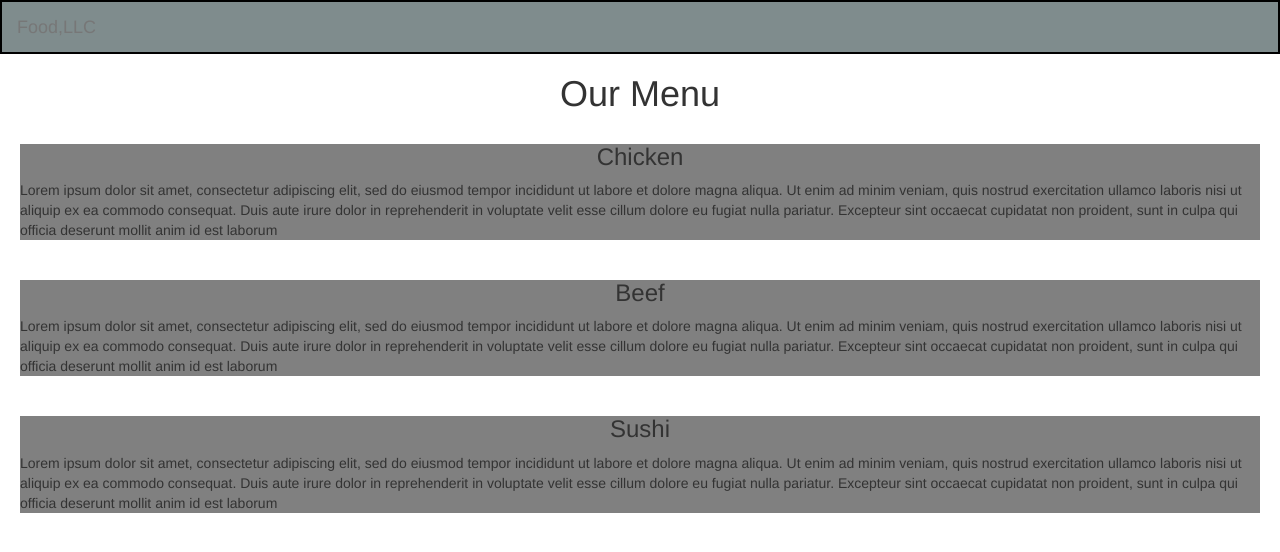
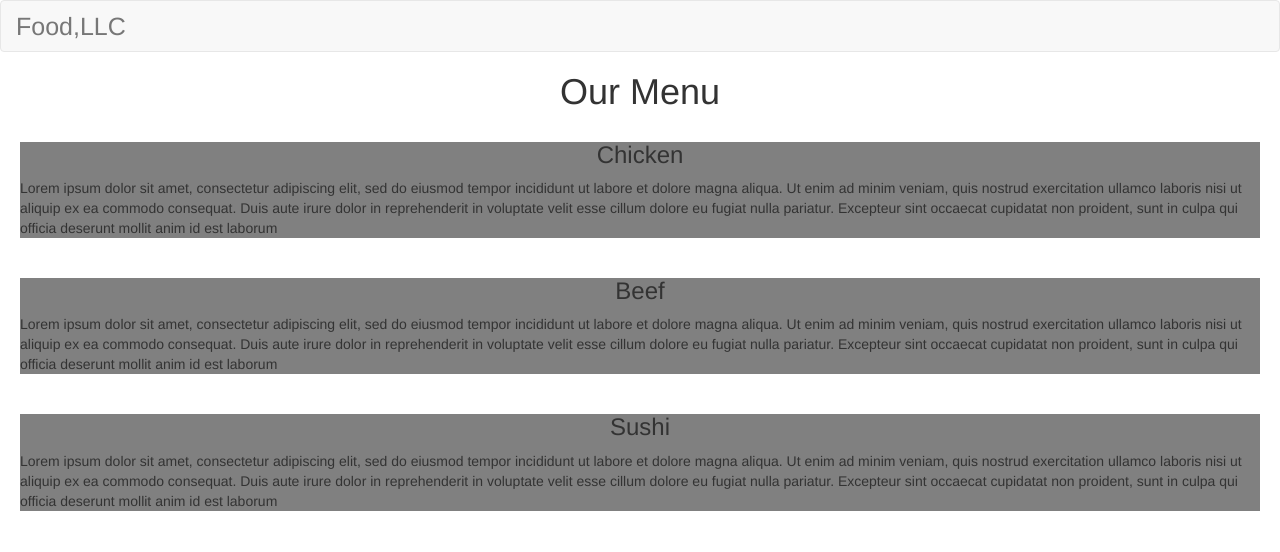
Before and after one commit to TeddPaul13/module3solution, a plain HTML site: page index.html in a window 1280 px wide. Drawn offline with nearby package versions, Linux system fonts and the light colour scheme.

Commit message:
Update styles.css

```diff
--- a/styles.css
+++ b/styles.css
@@ -3,13 +3,14 @@ body{
 background-color:white;
 }
 
-#header-nav{
+#navbar{
 background-color: #7F8C8D;
 border-radius:0;
 border:2px solid black;
 }
 .navbar-brand{
 color:black;
+font-size: 25px
 }
 #container1, #container2, #container3{
 background-color:grey;
```
